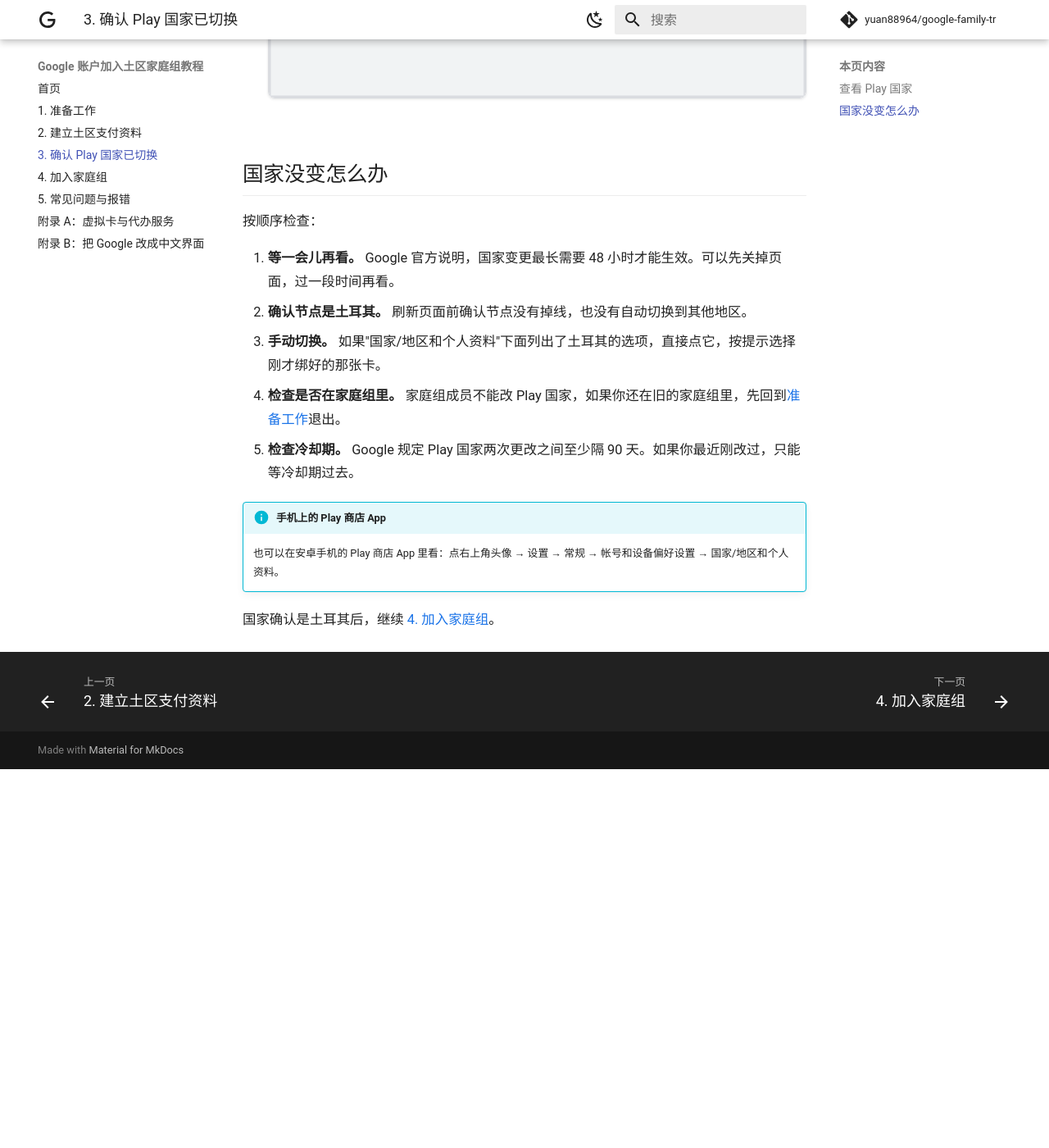
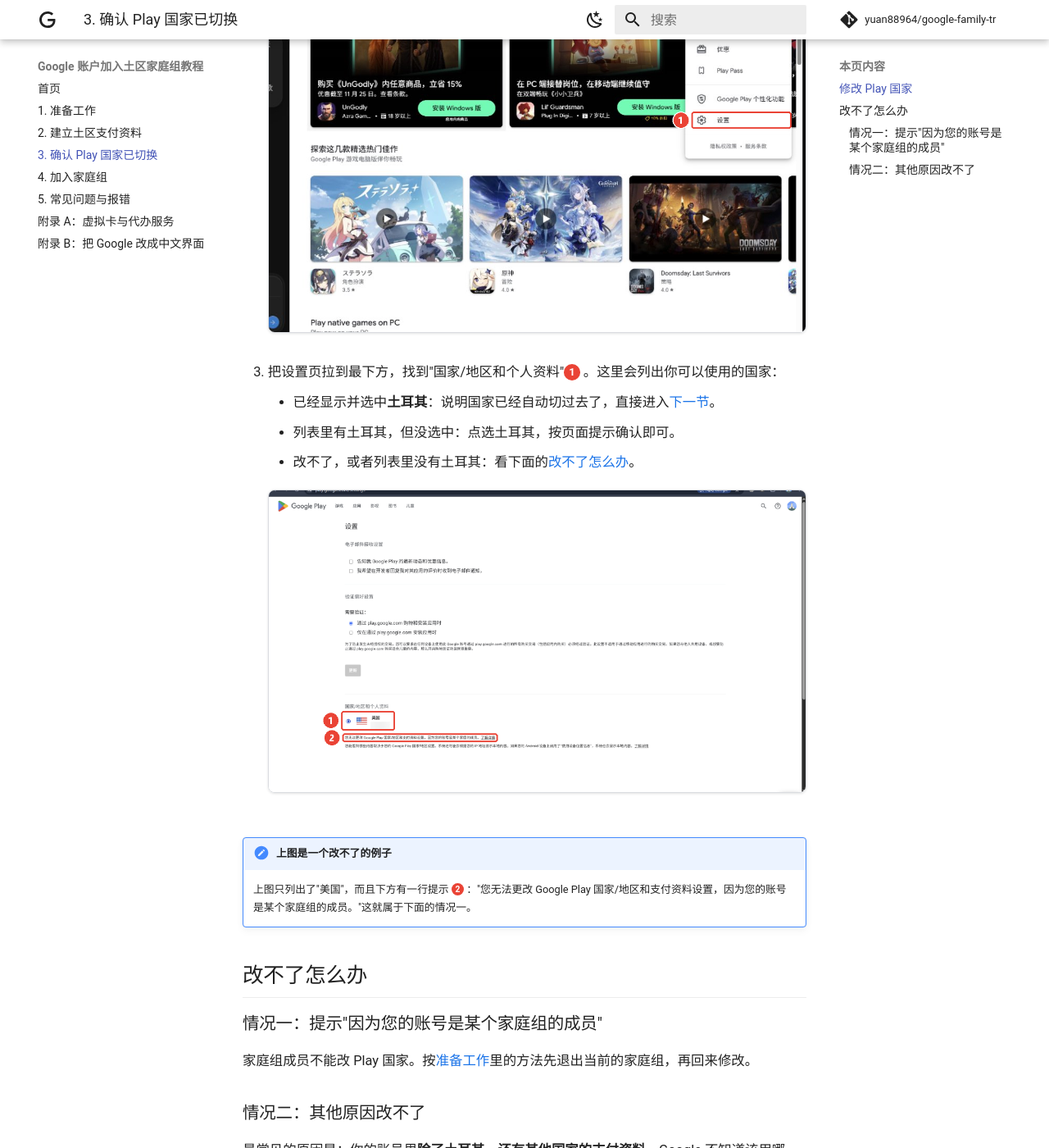
Before and after one commit to yuan88964/google-family-tr, an MkDocs documentation site: the page built from docs/play-country.md, in a window 1280 px wide and 1400 px high, scrolled down 1246 px. Shown: the whole window at 82% size. Built offline with MkDocs 1.6.1 and Material for MkDocs 9.7.7, drawn with Linux system fonts in a browser that asks for light colours; comment, search, counter and statistics services are not loaded; before the commit the page ends 2184 px from its top, so only the background shows below that; some of the changed text lies outside the part shown.

Commit message:
第 3 节按实测截图重写，新增关闭其他地区支付资料的意外处理

```diff
--- a/docs/play-country.md
+++ b/docs/play-country.md
@@ -2,31 +2,62 @@
 
 <span class="device">💻 电脑</span> 网址：[play.google.com](https://play.google.com)
 
-建好土耳其支付资料后，Google Play 的国家通常会自动跟着变成土耳其。这一节只是确认一下。
+建好土耳其支付资料后，到 Google Play 的设置里把国家改成土耳其。
 
-## 查看 Play 国家
+## 修改 Play 国家
 
-1. 打开 [play.google.com](https://play.google.com)，点右上角你的头像，在菜单里点 <span class="step">1</span> 处的"设置"（Settings）。
+1. 打开 [play.google.com](https://play.google.com)，点右上角的头像 <span class="step">1</span>。如果头像是灰色的小人，说明还没登录，先登录你的 Google 账号。
 
-    ![play.google.com 头像菜单中的"设置"](images/play-01.png){ .shot }
+    ![Google Play 首页右上角的头像](images/play-01.png){ .shot }
 
-2. 在"常规"（General）下面找到"国家/地区和个人资料"（Country and profiles），看 <span class="step">1</span> 处显示的国家：
-    - 显示**土耳其**：大功告成，进入下一节。
-    - 还是旧的国家：看下面的排查方法。
+2. 在弹出的菜单里点"设置"<span class="step">1</span>。
 
-    ![Play 设置里的"国家/地区和个人资料"](images/play-02.png){ .shot }
+    ![Google Play 头像菜单中的"设置"](images/play-02.png){ .shot }
 
-## 国家没变怎么办 { #fix }
+3. 把设置页拉到最下方，找到"国家/地区和个人资料"<span class="step">1</span>。这里会列出你可以使用的国家：
+    - 已经显示并选中**土耳其**：说明国家已经自动切过去了，直接进入[下一节](family.md)。
+    - 列表里有土耳其，但没选中：点选土耳其，按页面提示确认即可。
+    - 改不了，或者列表里没有土耳其：看下面的[改不了怎么办](#fix)。
 
-按顺序检查：
+    ![Play 设置底部的"国家/地区和个人资料"](images/play-03.png){ .shot }
 
-1. **等一会儿再看。** Google 官方说明，国家变更最长需要 48 小时才能生效。可以先关掉页面，过一段时间再看。
-2. **确认节点是土耳其。** 刷新页面前确认节点没有掉线，也没有自动切换到其他地区。
-3. **手动切换。** 如果"国家/地区和个人资料"下面列出了土耳其的选项，直接点它，按提示选择刚才绑好的那张卡。
-4. **检查是否在家庭组里。** 家庭组成员不能改 Play 国家，如果你还在旧的家庭组里，先回到[准备工作](prepare.md)退出。
-5. **检查冷却期。** Google 规定 Play 国家两次更改之间至少隔 90 天。如果你最近刚改过，只能等冷却期过去。
+!!! note "上图是一个改不了的例子"
+    上图只列出了"美国"，而且下方有一行提示 <span class="step">2</span>："您无法更改 Google Play 国家/地区和支付资料设置，因为您的账号是某个家庭组的成员。"这就属于下面的情况一。
+
+## 改不了怎么办 { #fix }
+
+### 情况一：提示"因为您的账号是某个家庭组的成员"
+
+家庭组成员不能改 Play 国家。按[准备工作](prepare.md)里的方法先退出当前的家庭组，再回来修改。
+
+### 情况二：其他原因改不了
+
+最常见的原因是：你的账号里**除了土耳其，还有其他国家的支付资料**，Google 不知道该用哪一个。解决办法是把土耳其以外的支付资料全部关掉。
+
+!!! warning "关闭支付资料后不能恢复"
+    关闭后，这份资料上的付款方式、Google Play 余额和付款记录都会失效，而且**无法撤销**。请确认要关的那份资料里没有你还需要的东西。
+
+1. 回到第 2 节里那个黑色的"付款方式"页面（google.com 头像 → 管理您的 Google 账号 → 钱包和订阅 → 管理付款方式），点右上角的"切换支付资料"<span class="step">1</span>，选择一份**不是土耳其**的资料。
+
+    ![付款方式页面的"切换支付资料"](images/fix-01.png){ .shot }
+
+2. 点页面最下方的"Google 支付中心"，进入付款中心后点"设置"，然后把页面拉到最底部，在"支付资料状态"下面点"关闭支付资料"<span class="step">1</span>。按提示确认后，这份资料就关掉了。
+
+    ![付款中心设置页底部的"关闭支付资料"](images/fix-02.png){ .shot }
+
+3. 如果弹出"在关闭您的支付资料之前，请先解决以下问题"<span class="step">1</span>，说明这份资料上还挂着正在生效的订阅或服务，比如 Google One、YouTube Premium、Google 云端。先把它们取消（付款中心顶部的"订阅及服务"里能看到），再回来关闭。
+
+    ![关闭支付资料时提示有有效的订阅](images/fix-03.png){ .shot }
+
+4. 对每一份不是土耳其的资料都重复第 1–3 步，直到只剩下土耳其这一份。
+5. 回到 Play 设置页，重新看"国家/地区和个人资料"，这时就能选土耳其了。
+
+!!! tip "其他排查"
+    - **等一等**：Google 官方说明，国家变更最长需要 48 小时才能生效。
+    - **检查节点**：确认全程使用的是土耳其节点，没有掉线，也没有自动切换到别的地区。
+    - **冷却期**：Play 国家两次更改之间至少隔 90 天。如果最近刚改过，只能等冷却期过去。
 
 !!! info "手机上的 Play 商店 App"
-    也可以在安卓手机的 Play 商店 App 里看：点右上角头像 → 设置 → 常规 → 帐号和设备偏好设置 → 国家/地区和个人资料。
+    安卓手机的 Play 商店 App 里也能看：点右上角头像 → 设置 → 常规 → 帐号和设备偏好设置 → 国家/地区和个人资料。
 
 国家确认是土耳其后，继续 [4. 加入家庭组](family.md)。
```
Also changed, not shown: docs/family.md (+1 -1 lines), docs/faq.md (+1 -0 lines), raw/说明.md (+3 -3 lines), docs/images/fix-01.png (added), docs/images/fix-02.png (added), docs/images/fix-03.png (added), docs/images/play-01.png, docs/images/play-02.png, docs/images/play-03.png (added), 1 other file.
